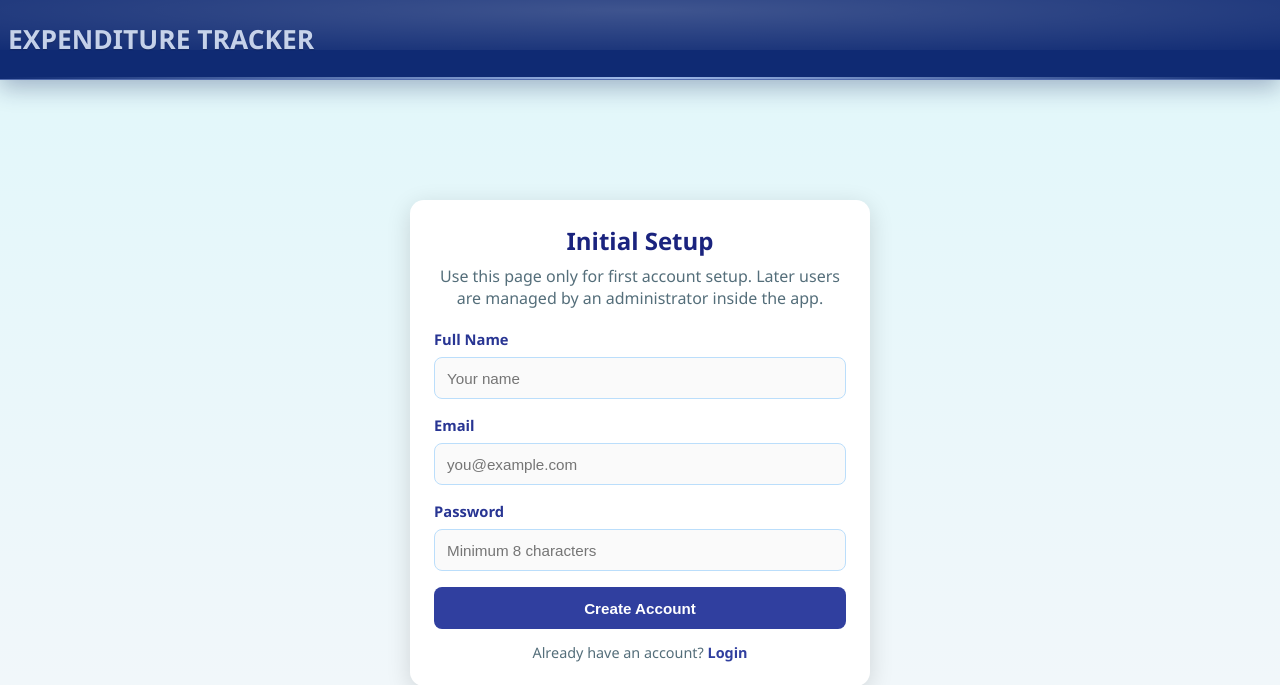
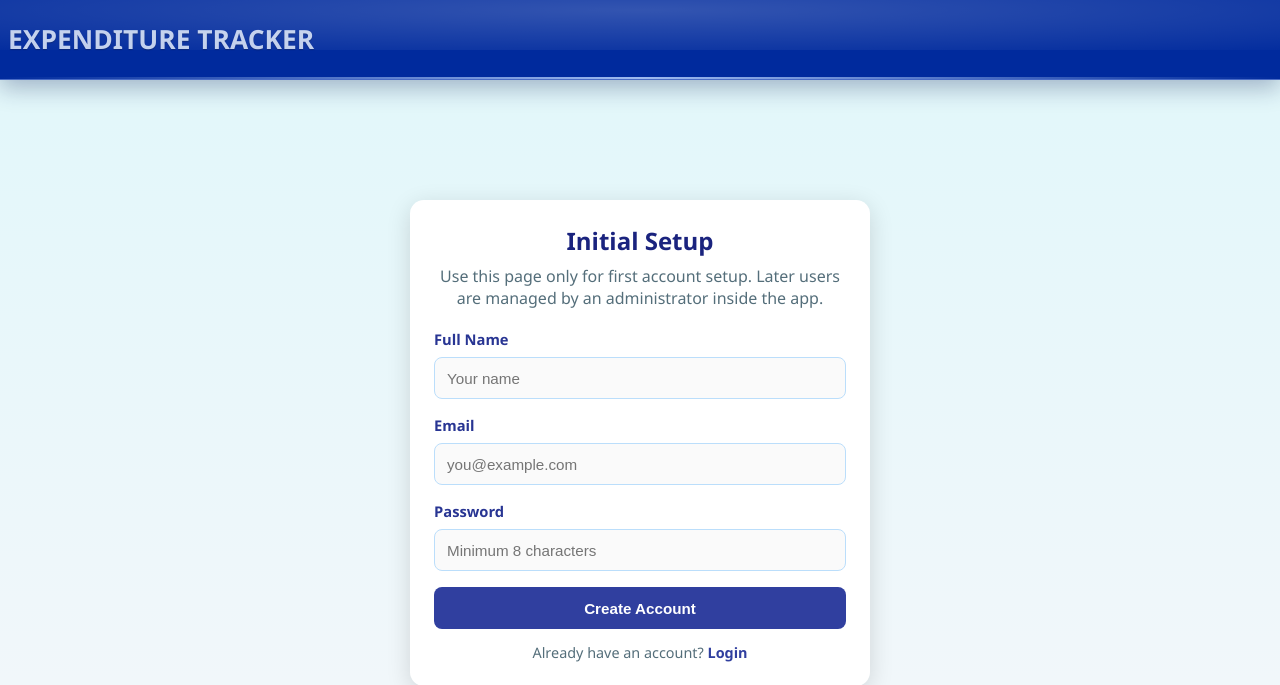
Before and after one commit to abhinavva/Expense-Tracking-Lib, a PHP site: page /signup.html in a window 1280 px wide. Shown: the top 685 px of the page. Run offline with PHP 8.4, Linux system fonts and the light colour scheme; some libraries are stand-ins or nearby versions.

Commit message:
header color change

```diff
--- a/assets/css/styles.css
+++ b/assets/css/styles.css
@@ -267,7 +267,7 @@ body {
     height: var(--common-header-height);
     z-index: 1000;
     padding: 8px 8px;
-    background: linear-gradient(115deg, #0f2a73 0%, #0f2a73 52%, #0f2a73 100%);
+    background: #002a9d;
     border-bottom: 1px solid rgba(175, 197, 255, 0.42);
     box-shadow: 0 8px 22px rgba(12, 30, 86, 0.3);
     backdrop-filter: blur(8px);
```
